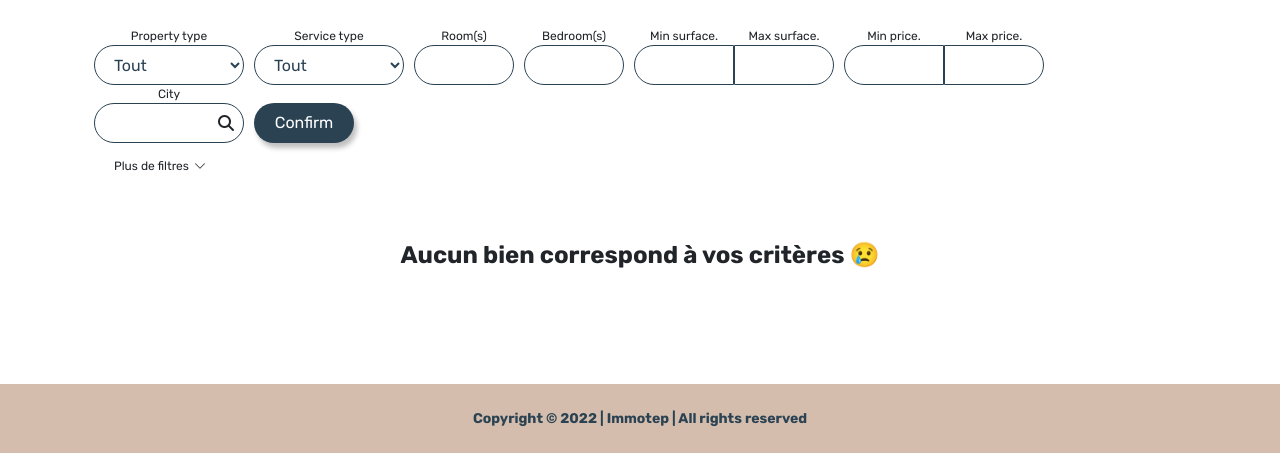
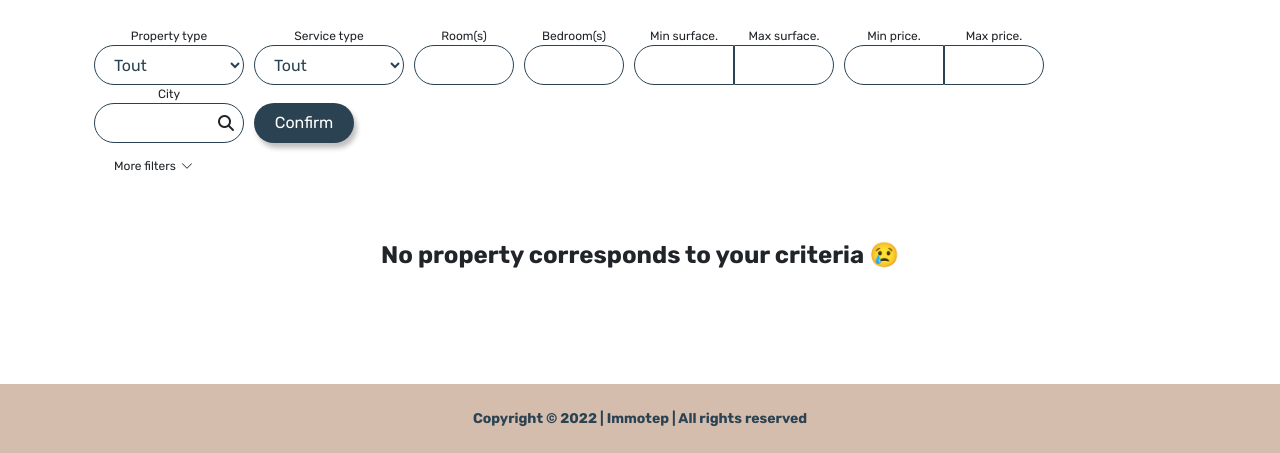
Before and after one commit to ImmotepOrga/Immotep, a Django app: page /annonces in a window 1280 px wide. Shown: the part 347-800 px from the top of the page. Run offline with Django 4.2, Linux system fonts and the light colour scheme; data that the repository does not hold is empty; parts of the project's set-up code (start-up, migrations or seed data) failed here and were passed over; some libraries are stand-ins or nearby versions; some web fonts are replaced.

Commit message:
fix translations on filters

```diff
--- a/adverts/templates/adverts/properties_list.html
+++ b/adverts/templates/adverts/properties_list.html
@@ -70,7 +70,7 @@
                 <div class="accordion-item">
                     <h2 class="accordion-header" id="headingOne">
                     <button class="accordion-button collapsed" type="button" data-bs-toggle="collapse" data-bs-target="#collapseOne" aria-expanded="false" aria-controls="collapseOne">
-                        Plus de filtres
+                        {% translate "More filters" %}
                     </button>
                     </h2>
                     <div id="collapseOne" class="accordion-collapse collapse" aria-labelledby="headingOne" data-bs-parent="#accordionExample">
@@ -103,7 +103,7 @@
     </div>
     <div class="container py-5">
         {% if not adverts %}
-            <div class="empty-message text-center fw-bold" style="font-size: 24px">Aucun bien correspond à vos critères 😢</div>
+            <div class="empty-message text-center fw-bold" style="font-size: 24px">{% translate "No property corresponds to your criteria " %}😢</div>
         {% endif %}
 
         {% include 'includes/all_adverts.html' %}
```
Also changed, not shown: locale/en/LC_MESSAGES/django.po, locale/es/LC_MESSAGES/django.po, locale/fr/LC_MESSAGES/django.po, 3 other files.
